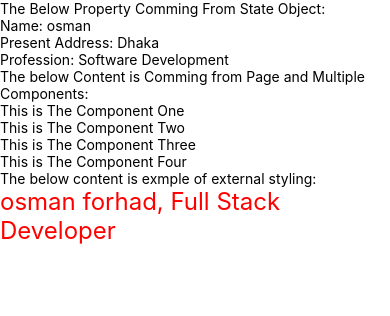
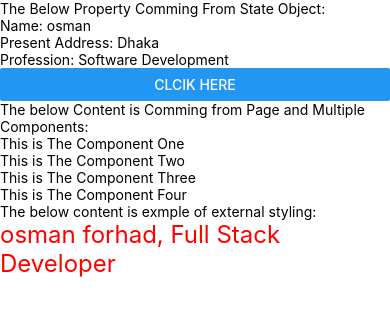
Before and after one commit to osmanforhad/react-native-practice-2022, a React Native app: screen / in a window 390 px wide. Shown: the top 316 px of the page. Built offline with nearby package versions, Linux system fonts and the light colour scheme.

Commit message:
working with react js state changeing concept using setState function with onpress button component

```diff
--- a/App.js
+++ b/App.js
@@ -1,5 +1,5 @@
 import React, { Component } from 'react';
-import { View, Text } from 'react-native';
+import { View, Text, Button } from 'react-native';
 import CustomStyle from "./asset/style/customStyle";
 import PageOne from './pages/PageOne';
 
@@ -18,6 +18,10 @@ class App extends Component {
     }
   }
 
+  changeInfo = () => {
+    this.setState({name:"Forhad", city:"Sylhet", Profession:"Software Enginearing"})
+  }
+
   render() {
     return (
       <View>
@@ -25,6 +29,7 @@ class App extends Component {
         <Text>Name: {this.state.name}</Text>
         <Text>Present Address: {this.state.city}</Text>
         <Text>Profession: {this.state.Profession}</Text>
+        <Button onPress={this.changeInfo} title="Clcik Here"></Button>
 
         <Text>The below Content is Comming from Page and Multiple Components:</Text>
         <PageOne />
```
